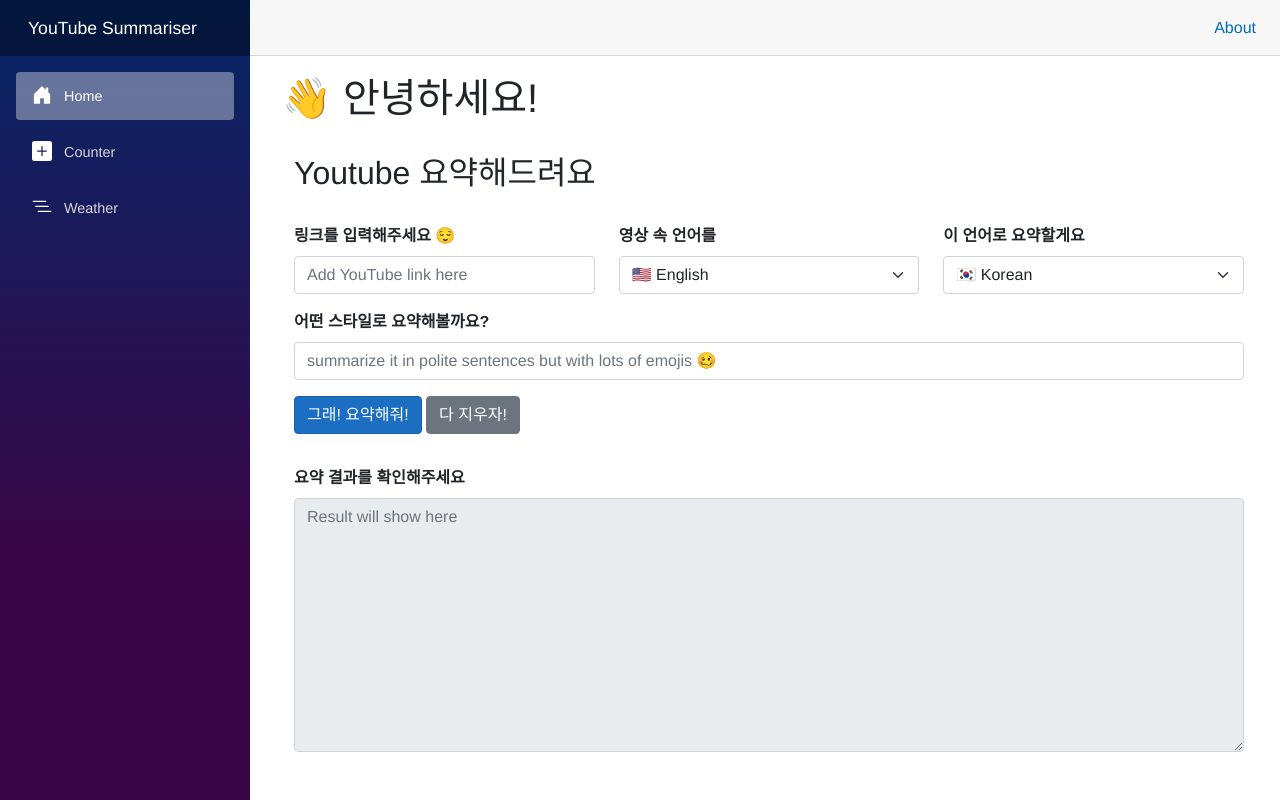
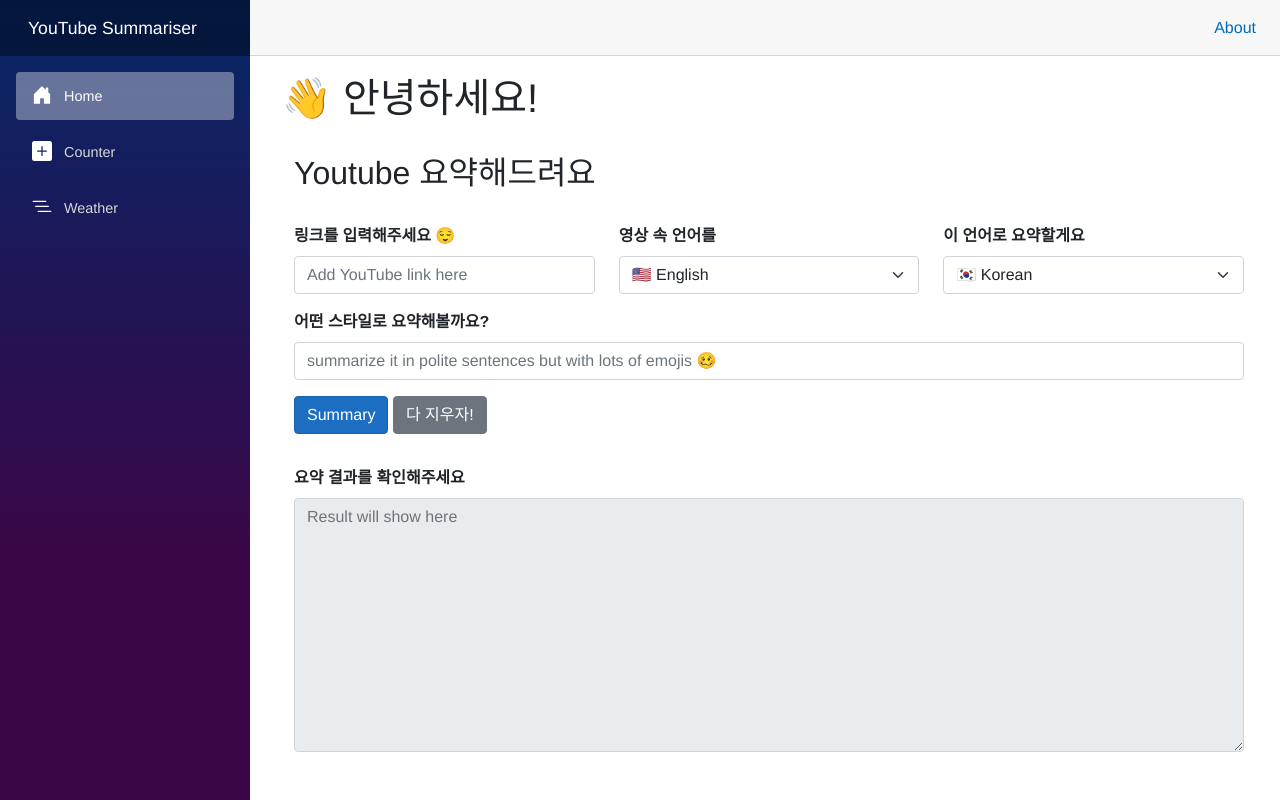
Before and after one commit to tae0y/ossca-aoai-challenges-all-together, an ASP.NET Core app: page / in a window 1280 px wide. Run offline with ASP.NET Core 8, Linux system fonts and the light colour scheme; style sheets or scripts are compiled from the project's sources; the project's own start-up code is not run, and a stand-in starts its controllers and pages; some libraries are stand-ins or nearby versions.

Commit message:
Edit YouTubeSummariserComponent.razor - 아마도 bot이 Summary란 이름의 버튼만 누를 수 있는 것 같다

```diff
--- a/frontend/AspireYouTubeSummariser.WebApp/Components/UI/YouTubeSummariserComponent.razor
+++ b/frontend/AspireYouTubeSummariser.WebApp/Components/UI/YouTubeSummariserComponent.razor
@@ -49,7 +49,7 @@
 
     <div class="row">
         <div class="mb-3">
-            <button id="summary" type="button" class="btn btn-primary" @onclick="SummariseAsync">그래! 요약해줘!</button>
+            <button id="summary" type="button" class="btn btn-primary" @onclick="SummariseAsync">Summary</button>
             <button type="button" class="btn btn-secondary" @onclick="ClearAsync">다 지우자!</button>
         </div>
     </div>
```
